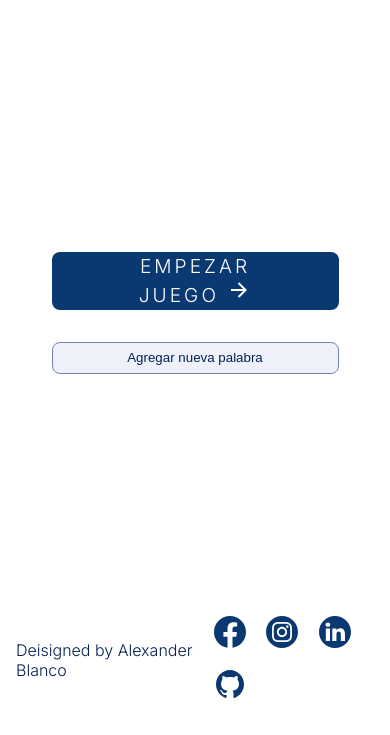
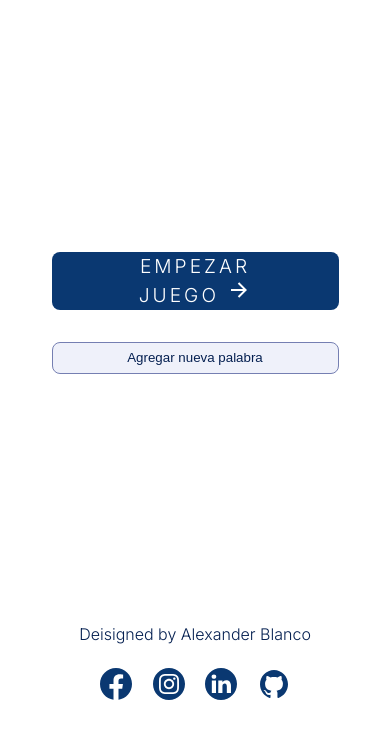
Before and after one commit to ablancoa/juego-ahorcado-alura, a website: page index.html in a window 390 px wide. Shown: the part 109-844 px from the top of the page. Drawn offline with Linux system fonts and the light colour scheme.

Commit message:
Se corrige posicion de RRSS en fotter Ver.Mobile

```diff
--- a/style.css
+++ b/style.css
@@ -496,6 +496,9 @@ top: calc(50% - 2px);
     .goToGame{
         width: 90%;
     }
+    .footer{
+        flex-direction: column;
+    }
 }
 
 @media (min-width: 601px){
```
